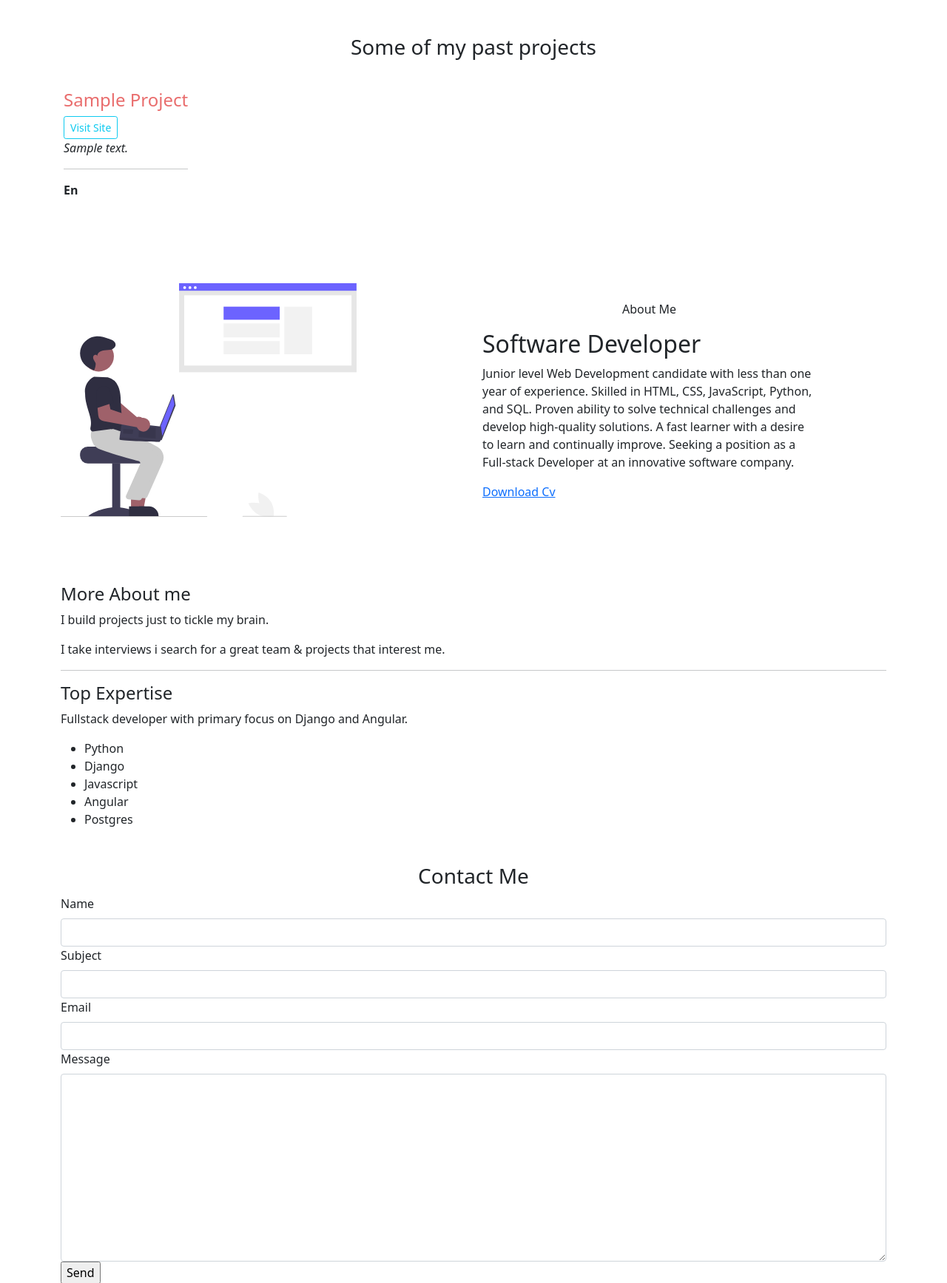
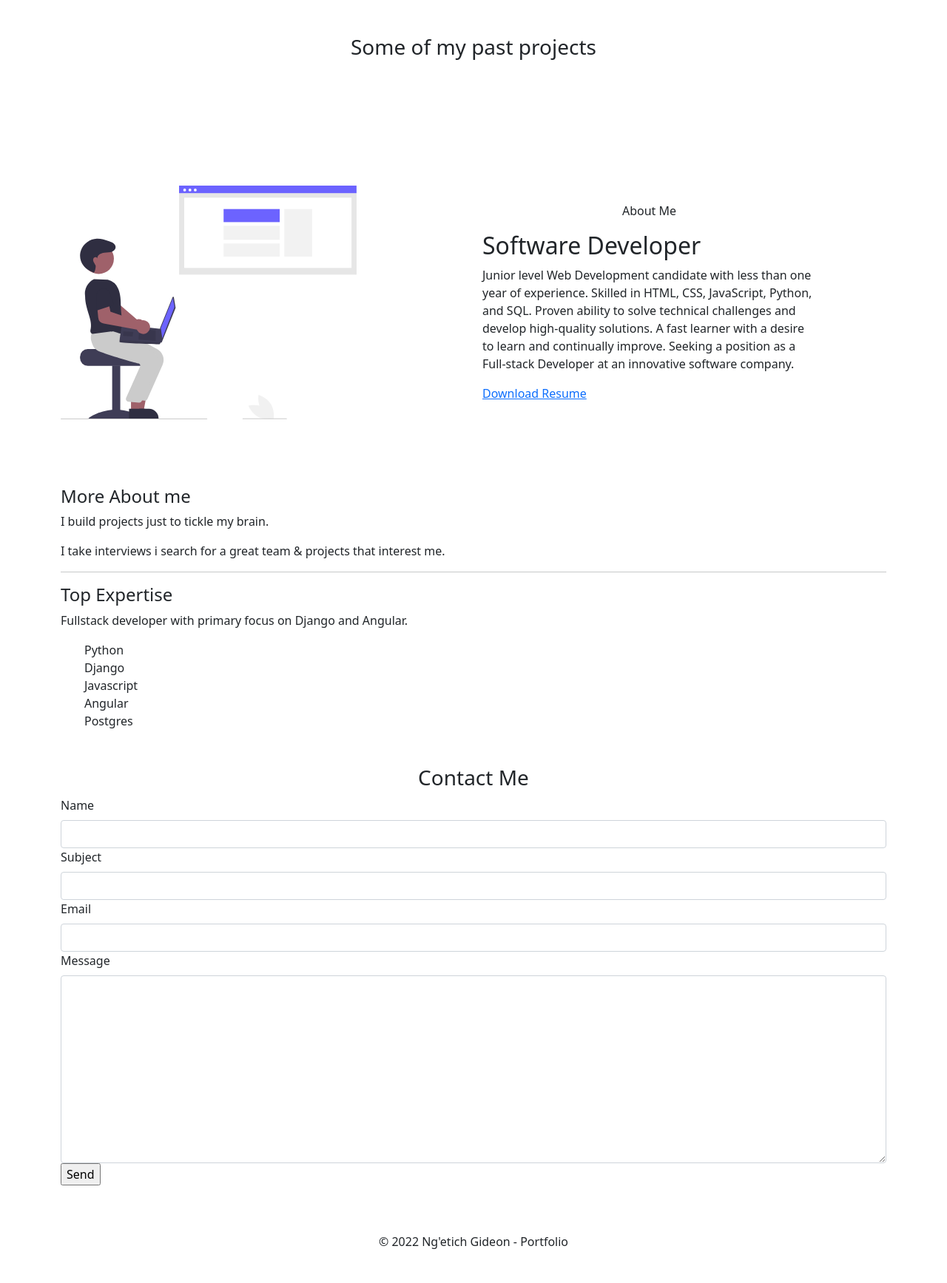
Before and after one commit to Kipkorir-Gideon/Portfolio, a Django app: page / in a window 1280 px wide. Shown: the part 405-2140 px from the top of the page at 74% size. After the commit the page ends 2094 px from the top, so only its background shows below. Run offline with Django 3.2, Linux system fonts and the light colour scheme; tables that the repository leaves empty hold one stand-in row (values such as "Sample post"); some libraries are stand-ins or nearby versions.

Commit message:
Pre deployment.

```diff
--- a/my_portfolio/static/css/styles.css
+++ b/my_portfolio/static/css/styles.css
@@ -0,0 +1,8 @@
+a {
+    text-decoration: none;
+}
+
+
+li {
+    list-style-type: none;
+}
--- a/my_portfolio/templates/home.html
+++ b/my_portfolio/templates/home.html
@@ -22,7 +22,7 @@
                 </div>
                 <div class="col-lg-4">
                     <div class="image">
-                        <img src="https://avatars.githubusercontent.com/u/87479324?v=4" alt="photo">
+                        <img src="https://avatars.githubusercontent.com/u/87479324?v=4" alt="photo" style="border-radius: 5px;">
                     </div>
                 </div>
             </div>
@@ -37,16 +37,35 @@
             {% for project in projects%}
             <div class="col-lg-4 col-md-3">
                 <div class="card-deck mx-1 my-4">
+                    <a href="" data-toggle="modal" data-target="#project{{ project.id }}">
                     <img class="card-img-top mb-2" src="{{ project.screenshot.url }}" alt="{{screenshot.title}}">
-                    <div class="">
-                        <h4 class="card-title" style="color: rgb(233, 109, 109)">{{project.title|title}}</h4>
-                        <a class="btn btn-sm btn-outline-info" href="{{ project.site_url }}"> Visit Site</a>
-                        <p><em>{{project.description}}</em></p>
-                        <hr>
-                        <p class="card-text"><strong>{{project.languages|title}}</strong></p>
+                    </a>
+                </div>
+            </div>
+
+            <!--modal -->
+            <div class="modal fade" id="project{{ project.id }}" tabindex="-1" aria-labelledby="exampleModalLabel" aria-hidden="true" role="dialog">
+                <div class="modal-dialog">
+                    <div class="modal-content">
+                        <div class="modal-header">
+                            <h4 class="card-title" style="color: rgb(233, 109, 109)">{{project.title|title}}</h4>
+                            <button type="button" class="btn-close" data-dismiss="modal" aria-label="Close"></button>
+                        </div>
+                        <div class="modal-body">
+                            <div class="">
+                                <img class="card-img-top mb-2" src="{{ project.screenshot.url }}" alt="{{screenshot.title}}">
+                                <p><em>{{project.description}}</em></p>
+                                <p class="card-text"><strong>{{project.languages|title}}</strong></p>
+                                <a class="btn btn-sm btn-outline-info" href="{{ project.site_url }}"> Visit Site</a>
+                            </div>
+                        </div>
+                        <div class="modal-footer">
+                            <button type="button" class="btn btn-secondary" data-dismiss="modal">Close</button>
+                        </div>
                     </div>
                 </div>
             </div>
+
             {% endfor %}
         </div>
     </div>
@@ -70,7 +89,7 @@
                         ability to solve technical challenges and develop high-quality solutions. A fast learner with a desire to learn and continually improve. Seeking
                         a position as a Full-stack Developer at an innovative software company.
                     </p>
-                    <a href="#"><span>Download Cv</span></a>
+                    <a href="#"><span>Download Resume</span></a>
                 </div>
             </div>
         </div>
```
